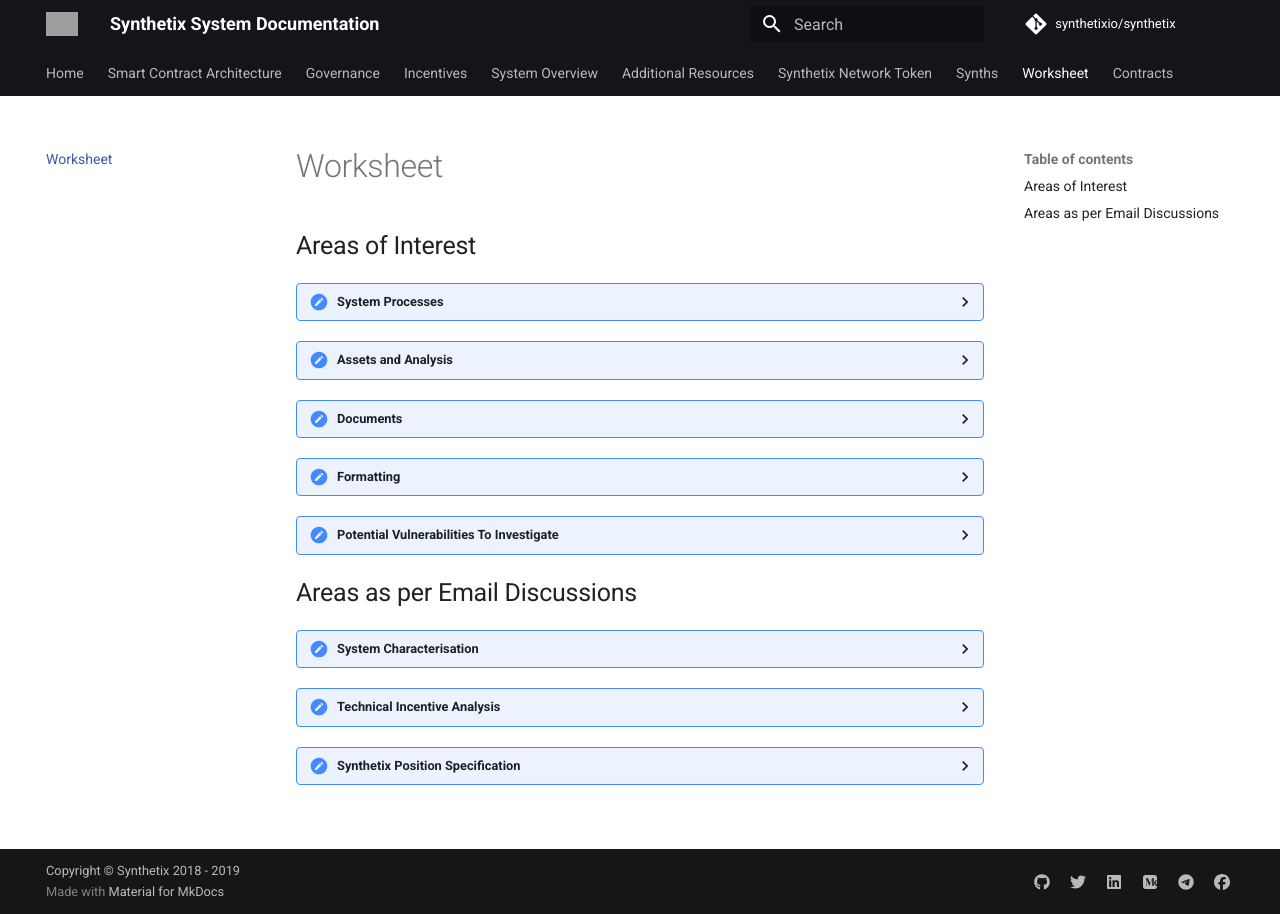
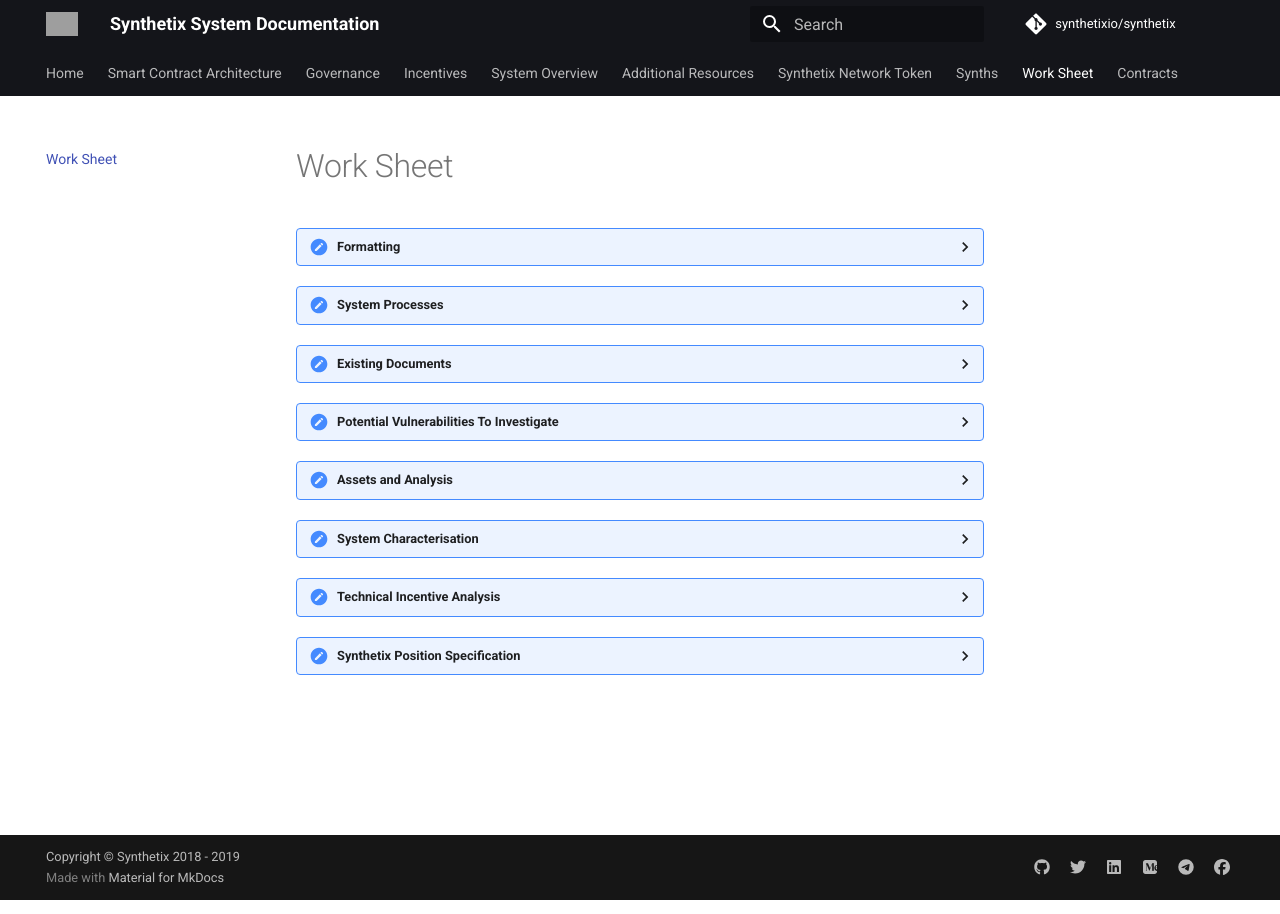
Before and after one commit to Synthetixio/synthetix, an MkDocs documentation site: the page built from docs/worksheet.md, in a window 1280 px wide. Built offline with MkDocs 1.6.1 and Material for MkDocs 9.7.7, drawn with Linux system fonts in a browser that asks for light colours; comment, search, counter and statistics services are not loaded; some of the changed lines change nothing that is shown; grey boxes are pictures that could not be loaded.

Commit message:
Reorder work sheet.

```diff
--- a/docs/worksheet.md
+++ b/docs/worksheet.md
@@ -1,10 +1,24 @@
-# Worksheet
+# Work Sheet
 
-## Areas of Interest
+??? "Formatting"
+    * [mkdoc PyMdown extensions](https://facelessuser.github.io/pymdown-extensions/)
+        * [Metadata](https://squidfunk.github.io/mkdocs-material/extensions/metadata/); [Further Notes](https://www.mkdocs.org/user-guide/writing-your-docs/#meta-data)
+    * Ask them if they need [google analytics integration](https://squidfunk.github.io/mkdocs-material/getting-started/#google-analytics).
+    * Activate inlinehilite
+    * Activate [minifier plugin](https://squidfunk.github.io/mkdocs-material/getting-started/#plugins) (don't forget to explicitly activate the search plugin when doing so)
+    * All code style comments within the documentation broken out into admonitions instead of inline notes.
+    * Reorder the sidebar headings.
+    * Finish [Project Configuration](https://www.mkdocs.org/user-guide/configuration/). In particular the [nav layout](https://www.mkdocs.org/user-guide/configuration/#documentation-layout).
+    * Look at [this `mkdocs.yml`](https://github.com/squidfunk/mkdocs-material/blob/master/mkdocs.yml) to see if we can do anything similar.
+    * Merge into core SNX repository and enable edit buttons. Add a note to the Intro page that the docs can be edited by anyone with a PR.
+    * Better colour for details sections
+    * Syntax highlighting for Solidity. https://squidfunk.github.io/mkdocs-material/extensions/codehilite/ https://github.com/maurelian/best-practices-docs/blob/master/mkdocs.yml
+    * More detailed function signature breakdown including argument descriptions etc.
+    * Expand all/Collapse all button for details panels.
+    * See if ambiguous anchor links such as those in DelegateApprovals and SelfDestructible can be disambiguated.
+    * Inheritance graph, contract interaction diagram, and libraries in tabbed details panel. https://github.com/squidfunk/mkdocs-material/issues/955
 
 ??? "System Processes"
-    * [Contracts](contracts/index.md)
-    * [Governance](governance.md)
     * Tokens/Synths
     * Minting
     * Conversion
@@ -20,39 +34,14 @@
     * Smart contract architecture
     * [Contract publication](https://github.com/Synthetixio/synthetix/tree/master/publish)
     * [Contract verification](https://github.com/Synthetixio/synthetix/blob/master/verifyContracts.md) (This probably needs to be deleted)
-    * Contract interaction diagrams (with tabs - Inheritance, relations, libraries)
 
-??? "Assets and Analysis"
-    * Classify assets
-    * Risk profiles
-    * Correlation study
-
-??? "Documents"
+??? "Existing Documents"
     * [Litepaper](https://www.synthetix.io/uploads/synthetix_litepaper.pdf)
     * [Dev Docs](https://developer.synthetix.io/api/docs/home.html)
     * [SynthetixJs](https://synthetixjs.synthetix.io/)
     * [API](https://developer.synthetix.io/api/docs/synthetix)
     * Make sure the block analysis points are addressed: see the [original article](https://www.theblockcrypto.com/2019/06/12/synthetix-synthetic-asset-issuance-protocol/), and [its response](https://blog.synthetix.io/response-to-the-block-analysis/).
     * Examine the [token tuesdays post on Synthetix](https://tokentuesdays.substack.com/p/synthetix).
-
-??? "Formatting"
-    * [mkdoc PyMdown extensions](https://facelessuser.github.io/pymdown-extensions/)
-        * [Metadata](https://squidfunk.github.io/mkdocs-material/extensions/metadata/); [Further Notes](https://www.mkdocs.org/user-guide/writing-your-docs/#meta-data)
-    * Ask them if they need [google analytics integration](https://squidfunk.github.io/mkdocs-material/getting-started/#google-analytics).
-    * Activate inlinehilite
-    * Activate [minifier plugin](https://squidfunk.github.io/mkdocs-material/getting-started/#plugins) (don't forget to explicitly activate the search plugin when doing so)
-    * See if there's a way to reorder the sidebar headings.
-    * All code style comments within the documentation broken out into admonitions instead of inline notes.
-    * Finish [Project Configuration](https://www.mkdocs.org/user-guide/configuration/). In particular the [nav layout](https://www.mkdocs.org/user-guide/configuration/#documentation-layout).
-    * Look at [this `mkdocs.yml`](https://github.com/squidfunk/mkdocs-material/blob/master/mkdocs.yml) to see if we can do anything similar.
-    * Add a "key links" section to all pages which need it.
-    * Inheritance graph and related contracts in tabbed details panel. https://github.com/squidfunk/mkdocs-material/issues/955
-    * Merge into core SNX repository and enable edit buttons. Add a note to the Intro page that the docs can be edited by anyone with a PR.
-    * Better colour for details sections
-    * Syntax highlighting for Solidity. https://squidfunk.github.io/mkdocs-material/extensions/codehilite/ https://github.com/maurelian/best-practices-docs/blob/master/mkdocs.yml
-    * More detailed function signature breakdown including argument descriptions etc.
-    * Expand all/Collapse all button for details panels.
-    * See if ambiguous anchor links such as those in DelegateApprovals and SelfDestructible can be disambiguated.
 
 ??? "Potential Vulnerabilities To Investigate"
     * Oracle front-running.
@@ -67,7 +56,10 @@
     * What happens if I issue very small quantities of synths? Can I lose the debt due to rounding? Thus, can I increase the supply without the system locking any of my snx?
     * Can the slashed quantity from the fee pool when rewards are paid out if a person exhausts the pool ever be non-trivial? Comments imply it will just be due to rounding errors, but is this true?
 
-## Areas as per Email Discussions
+??? "Assets and Analysis"
+    * Classify assets
+    * Risk profiles
+    * Correlation study
 
 ??? "System Characterisation"
     1. Detailed and thorough documentation of existing functionality.
```
